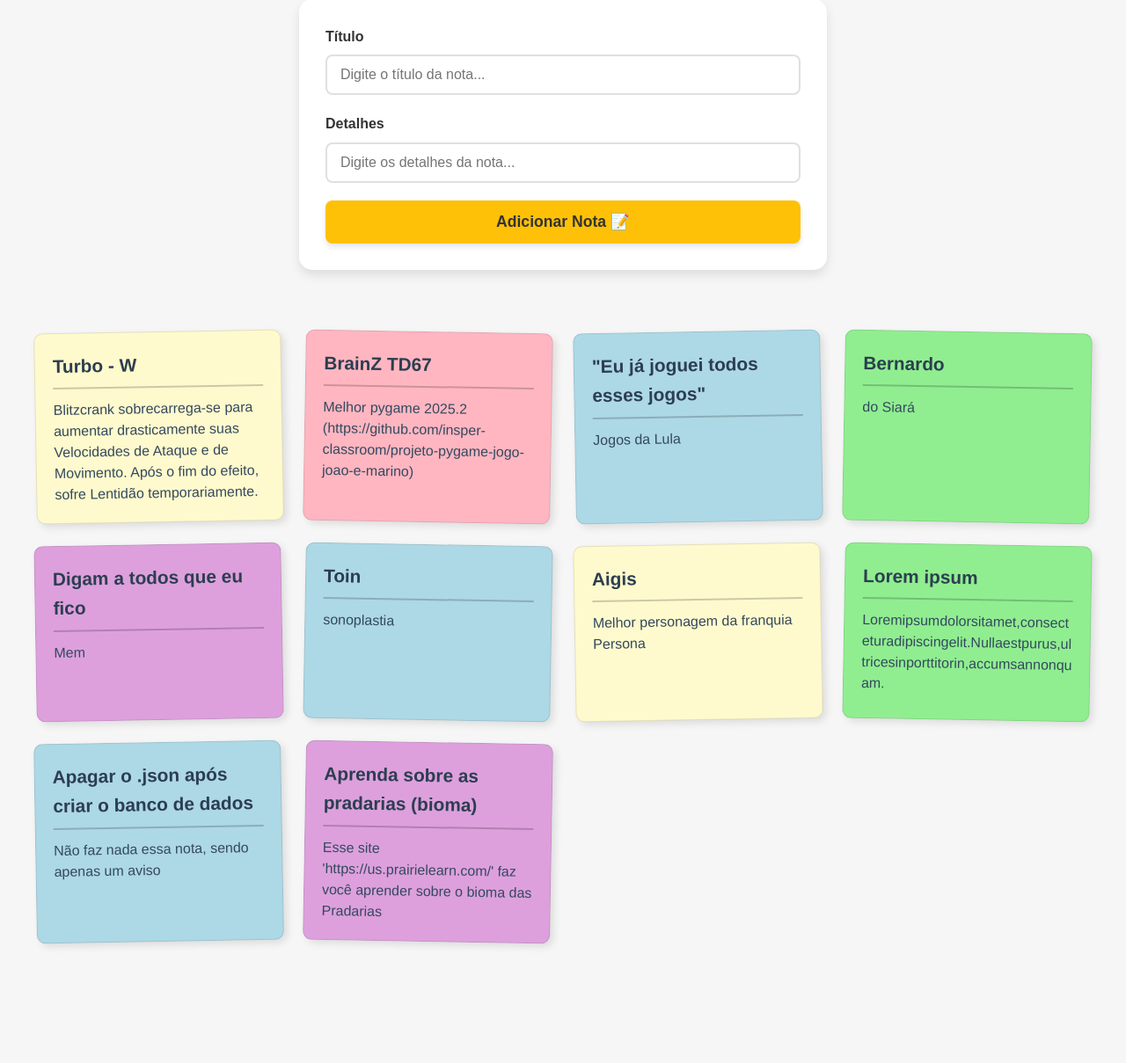
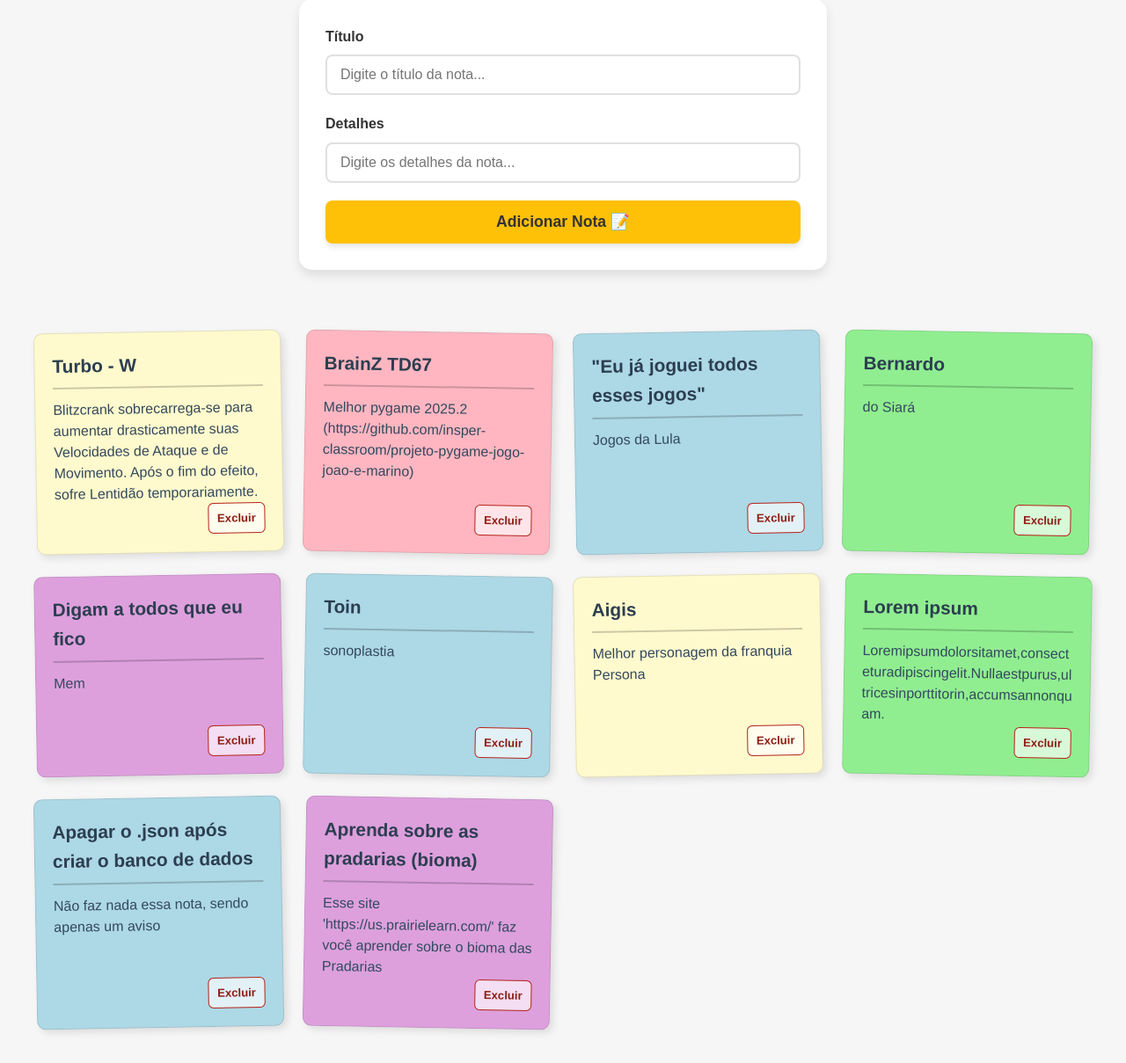
Before and after one commit to JoaoEspioni/ProjetoUmProgramacaoEficaz, a Flask app: page / in a window 1280 px wide. Shown: the part 303-1512 px from the top of the page at 88% size. Before the commit the page ends 1380 px from the top, so only its background shows below. Run offline with Flask 3, Linux system fonts and the light colour scheme; data comes from the database, SQL or seed files in the repository; both versions use the stored data as it was after the commit.

Commit message:
Apagar anotações + css do botão apagar

```diff
--- a/servidor.py
+++ b/servidor.py
@@ -16,5 +16,10 @@ def submit_form():
     views.submit(titulo, detalhes)
     return redirect('/')
 
+@app.route('/delete/<int:note_id>', methods=['GET'])
+def delete(note_id):
+    views.delete_note(note_id)
+    return redirect('/')
+
 if __name__ == '__main__':
     app.run(debug=True)
--- a/static/getit.css
+++ b/static/getit.css
@@ -130,6 +130,8 @@ ul {
 /* ---- Estilo das Notas ---- */
 li {
   background-color: var(--note-yellow);
+  display: flex;
+  flex-direction: column;
   padding: 20px;
   border-radius: 10px;
   box-shadow: 4px 4px 8px var(--shadow);
@@ -178,3 +180,34 @@ li p {
   line-height: 1.5;
   word-wrap: break-word;
 }
+
+li a[name="delete_button"] {
+  display: inline-flex;
+  align-items: center;
+  align-self: flex-end;
+  margin-top: auto;
+  padding: 6px 10px;
+  border: 1px solid #b42318;
+  border-radius: 6px;
+  background-color: rgba(255, 255, 255, 0.65);
+  color: #8f1d14;
+  font-size: 0.82rem;
+  font-weight: 700;
+  text-decoration: none;
+  transition: background-color 0.2s ease, color 0.2s ease, transform 0.2s ease;
+}
+
+li a[name="delete_button"]:hover {
+  background-color: #b42318;
+  color: #ffffff;
+  transform: translateY(-1px);
+}
+
+li a[name="delete_button"]:active {
+  transform: translateY(0);
+}
+
+li a[name="delete_button"]:focus-visible {
+  outline: 3px solid rgba(180, 35, 24, 0.35);
+  outline-offset: 2px;
+}
--- a/static/templates/components/note.html
+++ b/static/templates/components/note.html
@@ -1,4 +1,5 @@
 <li>
   <h3>{title}</h3>
   <p>{details}</p>
+  <a href="/delete/{id}" name="delete_button">Excluir</a>
 </li>
--- a/utils.py
+++ b/utils.py
@@ -68,3 +68,12 @@ def add_note(titulo, detalhes):
             "INSERT INTO note (title, content) VALUES (?, ?)",
             (titulo, detalhes),
         )
+
+def delete_note(note_id):
+    _initialize_database()
+
+    with _get_connection() as conn:
+        conn.execute(
+            "DELETE FROM note WHERE id = ?",
+            (note_id,),
+        )
--- a/views.py
+++ b/views.py
@@ -1,4 +1,4 @@
-from utils import load_data, load_template, add_note
+from utils import load_data, load_template, add_note, delete_note as remove_note
 
 def get_notes():
     note_template = load_template('components/note.html')
@@ -10,3 +10,6 @@ def get_notes():
 
 def submit(titulo, detalhes):
     add_note(titulo, detalhes)
+
+def delete_note(note_id):
+    remove_note(note_id)
```
Also changed, not shown: banco.db.
